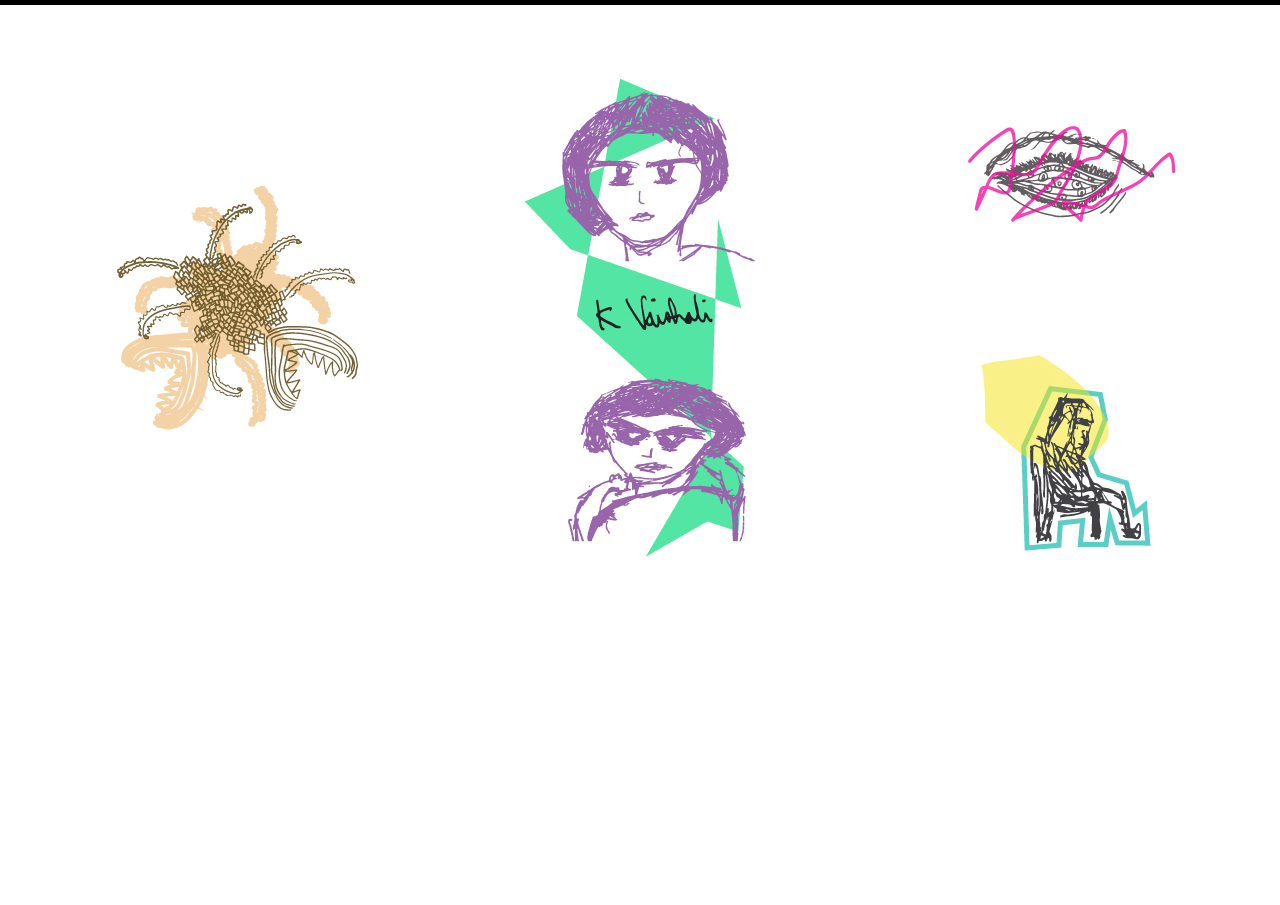
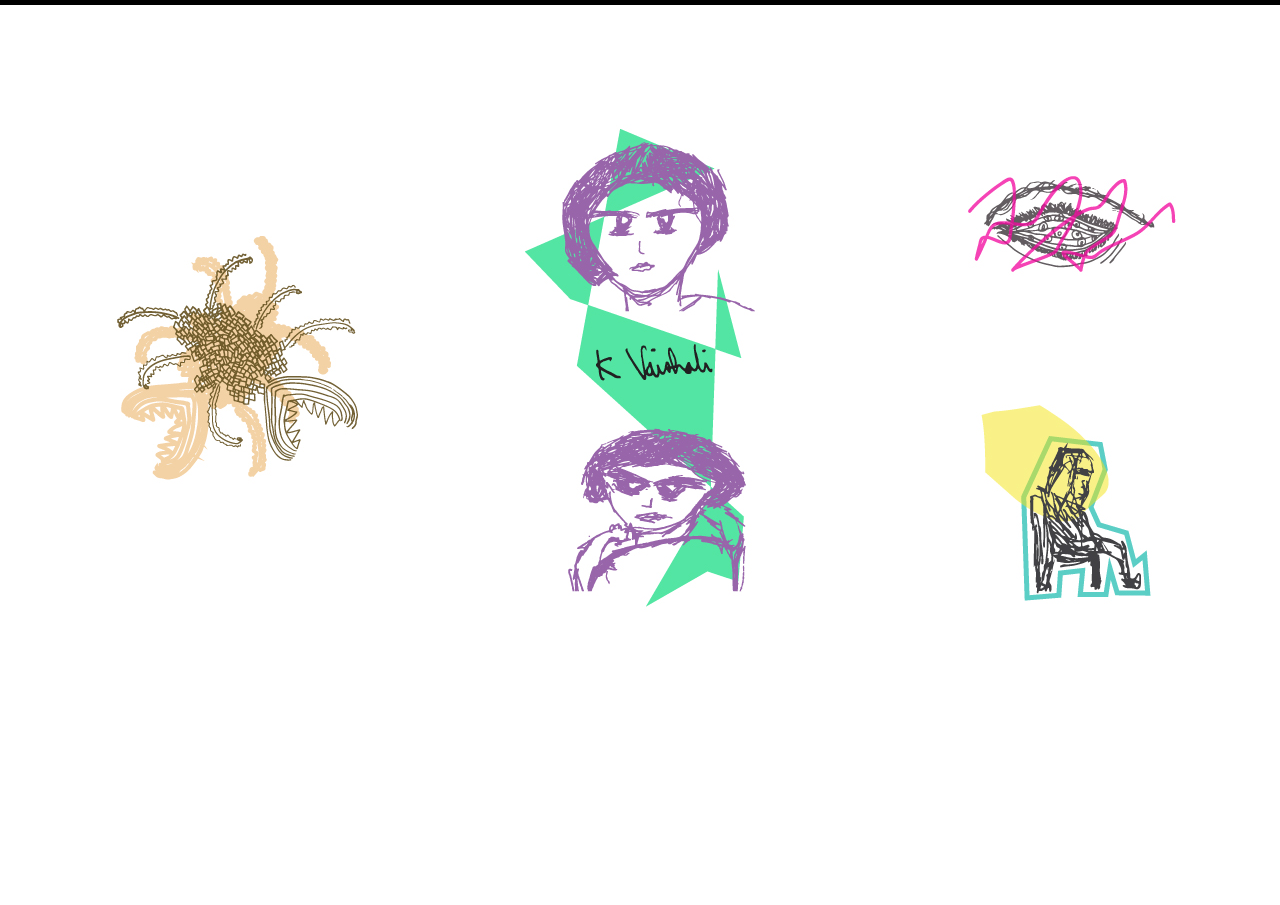
Before and after one commit to vaishk/vaishk.github.io, a Jekyll site: the page built from index.html, in a window 1280 px wide. Built offline with Jekyll 4.4.1, drawn with Linux system fonts in a browser that asks for light colours; nearby versions of some CDN libraries; some web fonts are replaced.

Commit message:
new design

```diff
--- a/_layouts/index.html
+++ b/_layouts/index.html
@@ -8,7 +8,6 @@
 <style type="text/css">
 	.entry-content {
 		max-width: 1280px !important;
-		margin-top: -50px;
 	}
 
 	body {
```
